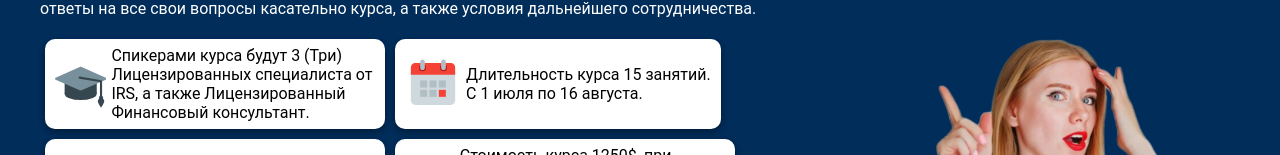
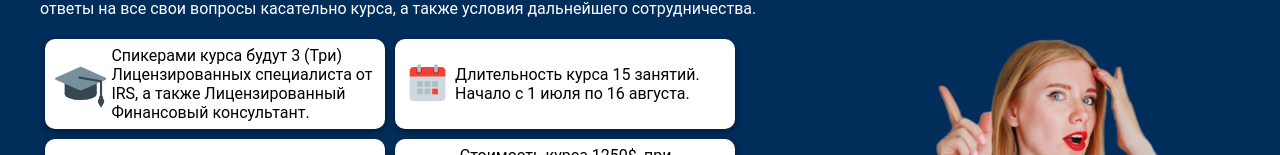
Before and after one commit to Zhybuliou/courses, a React (Vite) app: page /#/ in a window 1280 px wide. Shown: the part 174-329 px from the top of the page. Built offline with nearby package versions, Linux system fonts and the light colour scheme.

Commit message:
fix: text card main page

```diff
--- a/src/components/Main.tsx
+++ b/src/components/Main.tsx
@@ -33,12 +33,9 @@ export default function Main() {
                   </div>
                 </div>
                 <div className="main-block">
-                  <FcPlanner size={56} />
+                  <FcPlanner size={80} />
                   <div className="main-block-content">
-                    <p>
-                      Длительность курса 15 занятий.
-                      <br /> С 1 июля по 16 августа.
-                    </p>
+                    <p>Длительность курса 15 занятий. Начало с 1 июля по 16 августа.</p>
                   </div>
                 </div>
                 <div className="main-block">
```
